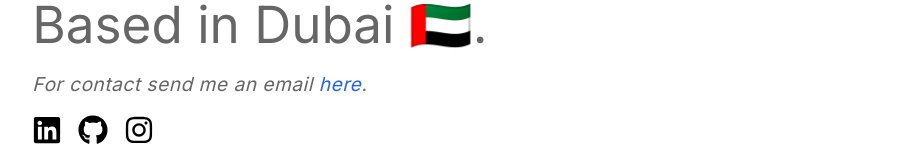
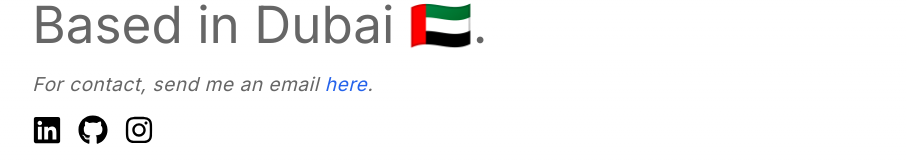
Before and after one commit to akramnarejo/portfolio, a Next.js app: page / in a window 1280 px wide. Shown: the part 502-662 px from the top of the page, without its empty margins (181-1087 px from the left). Built offline with nearby package versions, Linux system fonts and the light colour scheme.

Commit message:
fix: added commas in text

```diff
--- a/src/app/page.tsx
+++ b/src/app/page.tsx
@@ -11,11 +11,11 @@ export default function Home() {
           G&apos;day, I&apos;m Akram <span className="animate-pulse duration-1000">👋</span>
         </h1>
         <p className="w-full [font-size:_clamp(2.5rem,4vw,6rem)] mt-1  text-[#666]">
-          <span className="dark:bg-[#111] bg-[#eee] rounded-lg border border-[#333] text-blue-800">A Frontend Engineer 👨‍💻 </span>crafting visuals and user experience.
+          <span className="dark:bg-[#111] bg-[#eee] rounded-lg border border-[#333] text-blue-800">A Frontend Engineer 👨‍💻 </span>crafting visuals and user experience,
           Web3 enthusiast and <span className="text-blue-800">#Photographer</span> 📸. Based in Dubai 🇦🇪.
         </p>
         <p className="w-full mt-2 tracking-wide text-[#666] italic [font-size:_clamp(1.2rem,1.5vw,2rem)]">
-          For contact send me an email
+          For contact, send me an email
           <Link
             href="mailto:makramnarejo@gmail.com"
             className="hover:underline text-blue-600"
```
